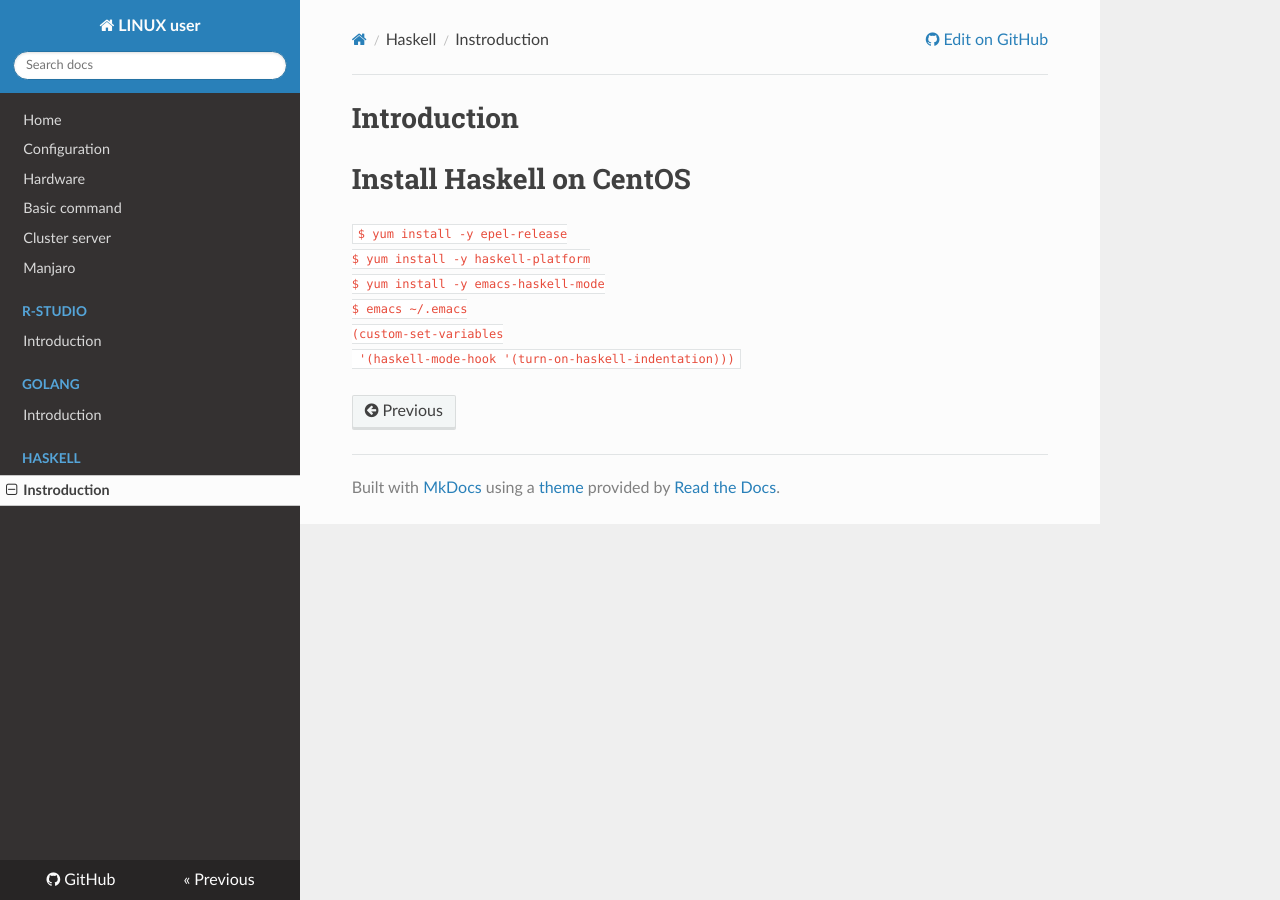
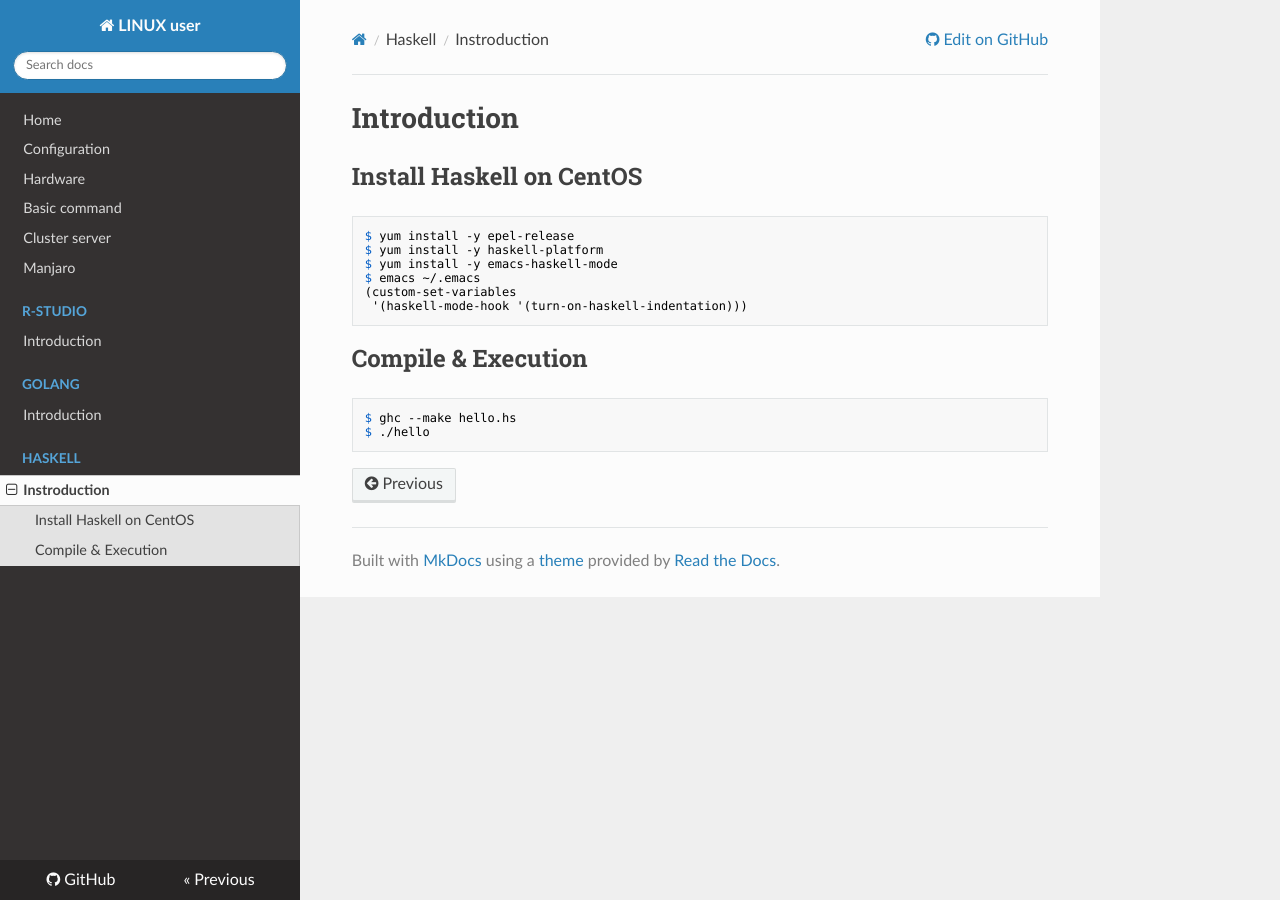
Before and after one commit to WonyoungCho/LINUX, an MkDocs documentation site: the page built from docs/haskell_int.md, in a window 1280 px wide. Built offline with MkDocs 1.6.1, drawn with Linux system fonts in a browser that asks for light colours; nearby versions of some CDN libraries; old or Windows-style settings are respelled for this version of MkDocs.

Commit message:
Update haskell_int.md

````diff
--- a/docs/haskell_int.md
+++ b/docs/haskell_int.md
@@ -1,6 +1,6 @@
 # Introduction
 
-# Install Haskell on CentOS
+## Install Haskell on CentOS
 
 ```
 $ yum install -y epel-release
@@ -9,4 +9,10 @@ $ yum install -y emacs-haskell-mode
 $ emacs ~/.emacs
 (custom-set-variables
  '(haskell-mode-hook '(turn-on-haskell-indentation)))
- ```
+```
+
+## Compile & Execution
+```
+$ ghc --make hello.hs
+$ ./hello
+```
````
